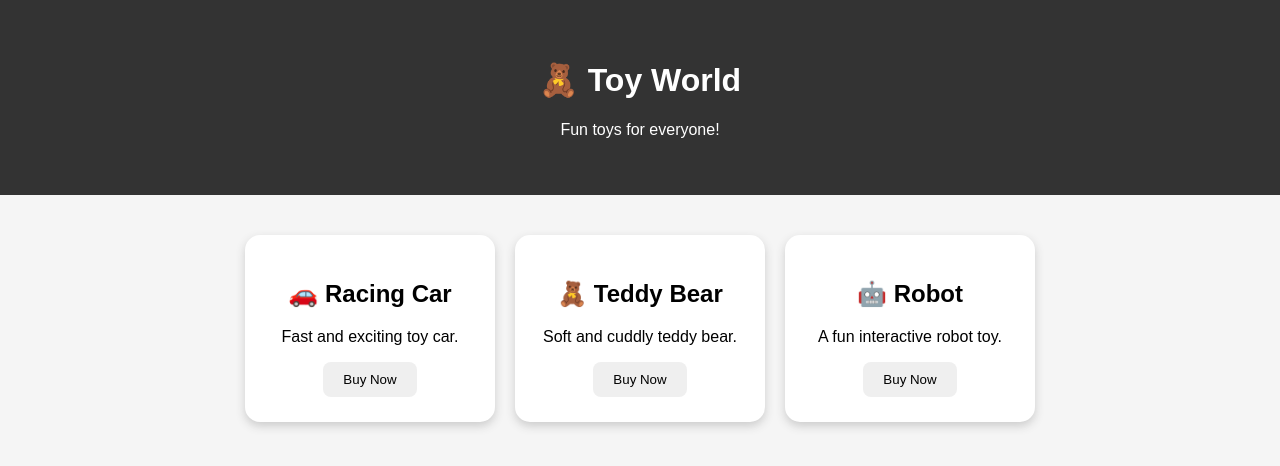
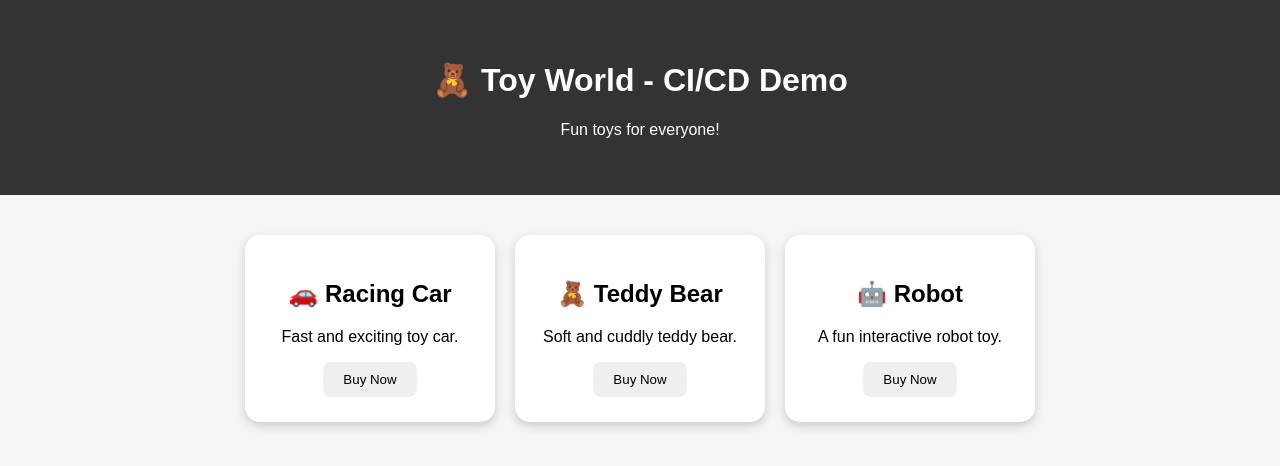
Before and after one commit to priyadarshniprakash2-max/cicd-toy-app, a website: page public/index.html in a window 1280 px wide. Drawn offline with Linux system fonts and the light colour scheme.

Commit message:
Update Toy World for CI/CD test

```diff
--- a/public/index.html
+++ b/public/index.html
@@ -8,7 +8,7 @@
 <body>
 
     <header>
-        <h1>🧸 Toy World</h1>
+        <h1>🧸 Toy World - CI/CD Demo</h1>
         <p>Fun toys for everyone!</p>
     </header>
 
```
